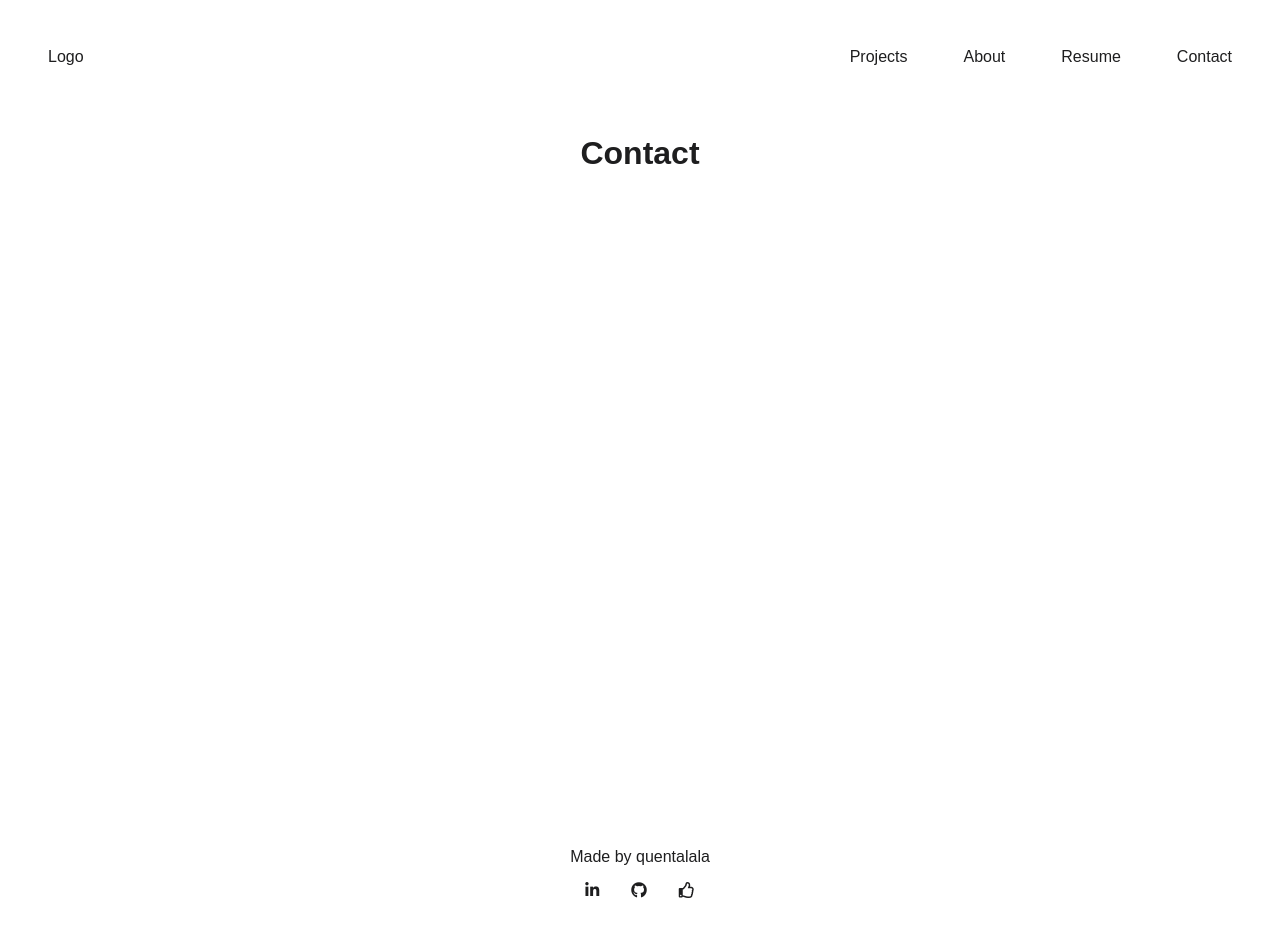
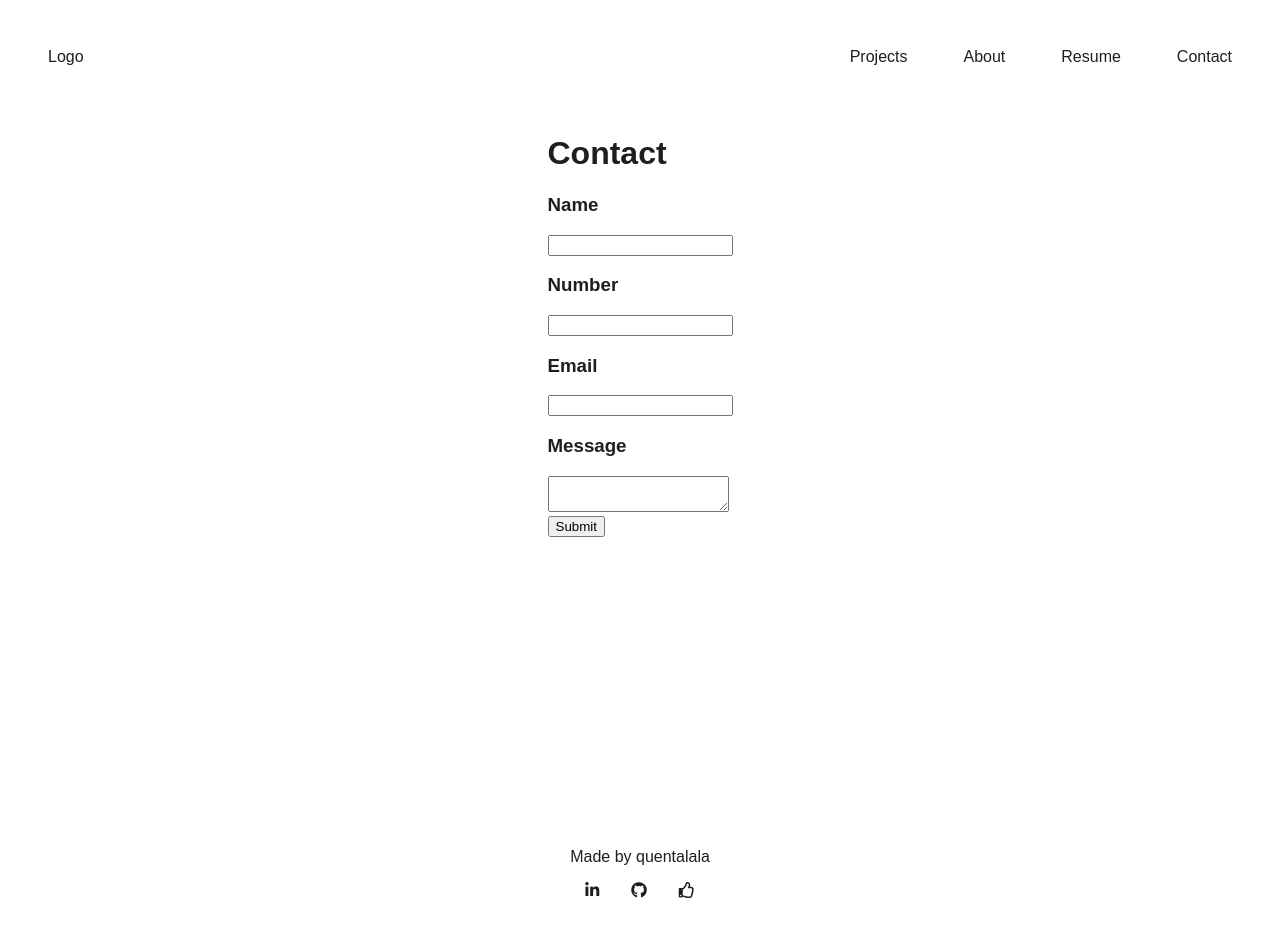
Before and after one commit to quentalala/portfolio, a React (Create React App) app: page /contact in a window 1280 px wide. Shown: the top 936 px of the page. Built offline with nearby package versions, Linux system fonts and the light colour scheme.

Commit message:
Implement emailjs in contact form

```diff
--- a/package.json
+++ b/package.json
@@ -3,6 +3,7 @@
   "version": "0.1.0",
   "private": true,
   "dependencies": {
+    "@emailjs/browser": "^3.3.1",
     "@emotion/react": "^11.7.1",
     "@emotion/styled": "^11.6.0",
     "@mui/material": "^5.2.7",
--- a/src/pages/Contact.jsx
+++ b/src/pages/Contact.jsx
@@ -1,12 +1,69 @@
-import React from "react";
+import React, { useState, useRef } from "react";
 import { Grid } from "@mui/material";
+import emailjs from "@emailjs/browser";
 
 const Contact = () => {
+  const [result, setResult] = useState(false);
+
+  const form = useRef();
+
+  const sendEmail = (e) => {
+    e.preventDefault();
+
+    emailjs
+      .sendForm(
+        "gmail",
+        "template_n4iqw7u",
+        form.current,
+        process.env.REACT_APP_EMAILJS_USER_ID
+      )
+      .then(
+        (result) => {
+          console.log(result.text);
+        },
+        (error) => {
+          console.log(error.text);
+        }
+      );
+    // e.target.reset;
+    setResult(true);
+  };
+
+  setTimeout(() => {
+    setResult(false);
+  }, 10000);
+
   return (
     <Grid container justifyContent={"center"}>
       <Grid item xs={12} sm={12} md={12} xl={12}>
         <div style={{ display: "flex", justifyContent: "center" }}>
-          <h1>Contact</h1>
+          <div>
+            <h1>Contact</h1>
+            <form ref={form} action="" onSubmit={sendEmail}>
+              <div>
+                <h3>Name</h3>
+                <input type="text" name="name" required />
+              </div>
+              <div>
+                <h3>Number</h3>
+                <input type="text" name="phone" required />
+              </div>
+              <div>
+                <h3>Email</h3>
+                <input type="text" name="email" required />
+              </div>
+              <div>
+                <h3>Message</h3>
+                <textarea name="message"></textarea>
+              </div>
+              <button>Submit</button>
+              <div>
+                {result && (
+                  <div>Message has been sent, I will contact you soon</div>
+                )}
+              </div>
+            </form>
+          </div>
         </div>
       </Grid>
     </Grid>
```
Also changed, not shown: 2 other files (tests, documents, lock files or other folders).
